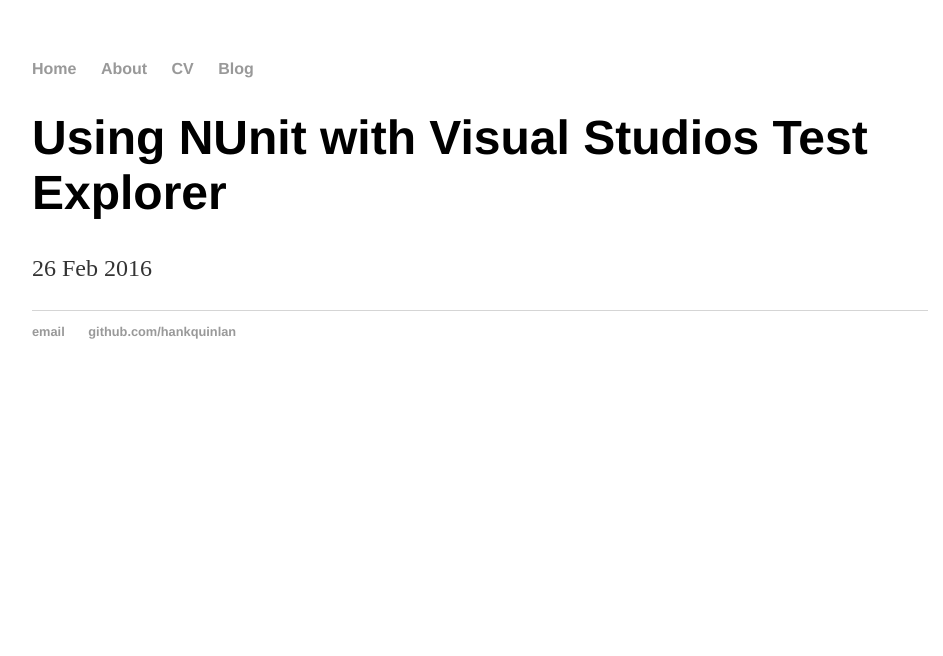
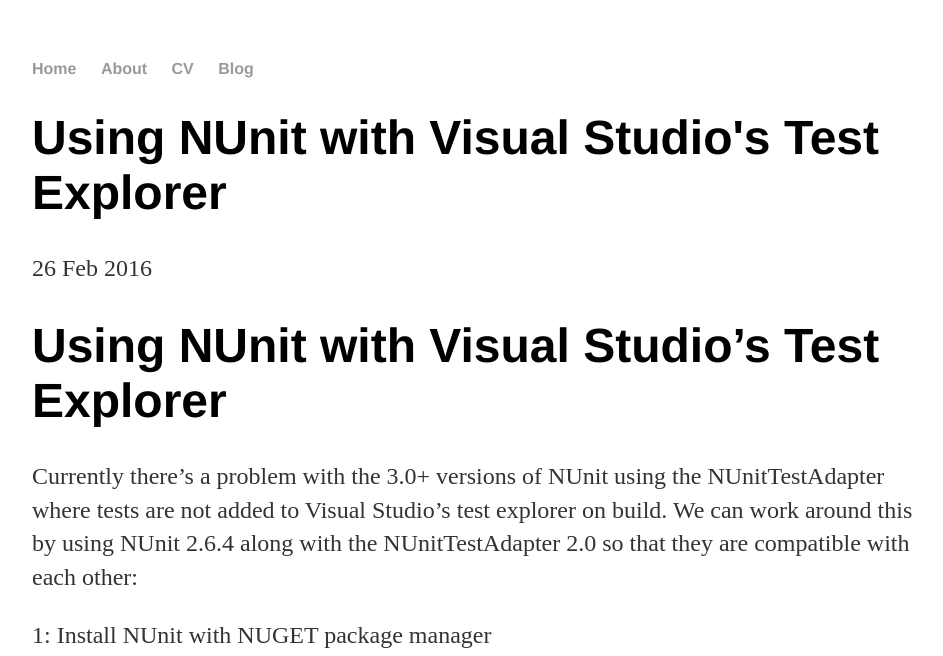
Before and after one commit to Mykezero/Mykezero.github.io, a Jekyll site: the page built from _posts/2016-26-2-using-nunit-in-visual-studios.md, in a window 1280 px wide. Shown: the top 656 px of the page, without its empty margins (160-1103 px from the left). Built offline with Jekyll 4.4.1, drawn with Linux system fonts in a browser that asks for light colours; some of the changed text lies outside the part shown; grey boxes are pictures that could not be loaded.

Commit message:
Update 2016-26-2-using-nunit-in-visual-studios.md

```diff
--- a/_posts/2016-26-2-using-nunit-in-visual-studios.md
+++ b/_posts/2016-26-2-using-nunit-in-visual-studios.md
@@ -1,5 +1,20 @@
 ---
 layout: post
-title: "Using NUnit with Visual Studios Test Explorer"
+title: "Using NUnit with Visual Studio's Test Explorer"
 date: 2016-2-26
 ---
+
+# Using NUnit with Visual Studio's Test Explorer
+Currently there's a problem with the 3.0+ versions of NUnit using the NUnitTestAdapter where tests are not added to Visual Studio's test explorer on build. We can work around this by using NUnit 2.6.4 along with the NUnitTestAdapter 2.0 so that they are compatible with each other:
+
+1: Install NUnit with NUGET package manager
+
+![image](https://cloud.githubusercontent.com/assets/5349608/13361159/05d6c97e-dc8b-11e5-98d1-b791c3082811.png)
+
+2: Install the NUnitTestAdapter
+
+![image](https://cloud.githubusercontent.com/assets/5349608/13361218/4fdb0616-dc8b-11e5-81c6-07bf7f6a49c6.png)
+
+Now since both versions of NUnit and the adapter match, Visual Studio shouldn't have any problems find the tests automagically now!
+
+*Someone already posted a solution for this  but I figured I would summarize it in a quick post.*
```
